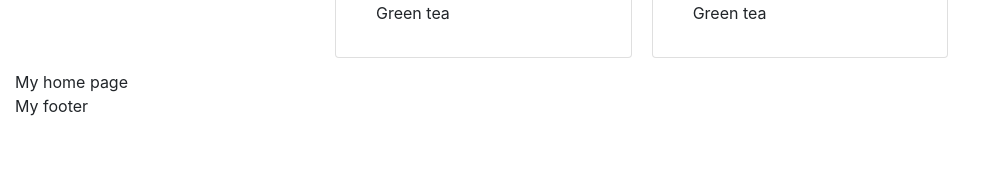
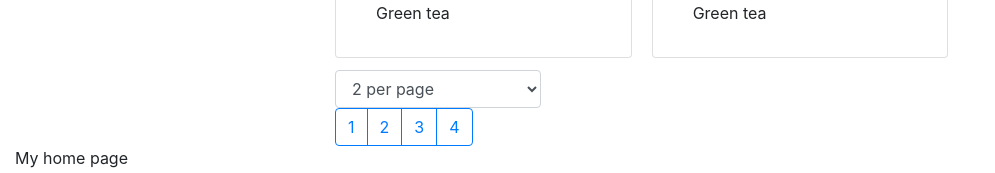
Before and after one commit to shachsan/all-about-tea, an Angular app: page / in a window 1280 px wide. Shown: the part 1694-1867 px from the top of the page, without its empty margins (0-995 px from the left). Before the commit the page ends 1812 px from the top, so only its background shows below. Built offline with nearby package versions, Linux system fonts and the light colour scheme.

Commit message:
work in pagination

```diff
--- a/src/app/shop/shop.component.html
+++ b/src/app/shop/shop.component.html
@@ -17,4 +17,18 @@
       </div>
     </div>
   </div>
+
+  <div class="form-inline">
+    <select name="itemsperpage" class="form-control" [value]="itemsPerPage" (change)="changePerPageView($event.target.value)">
+      <option value=null>Show items per page</option>
+      <option value='1'>1 per page</option>
+      <option value='2'>2 per page</option>
+      <option value='3'>3 per page</option>
+    </select>
+  </div>
+
+  <div class="btn-group">
+    <button class="btn btn-outline-primary" *ngFor="let page of pageNumbers">{{page}}</button>
+  </div>
+
 </div>
--- a/src/app/shop/shop.component.ts
+++ b/src/app/shop/shop.component.ts
@@ -10,10 +10,24 @@ import { ProductRepository } from '../models/product.repository';
 export class ShopComponent implements OnInit {
   // allTeas: Product[]=[]
   selectedCat=[];
+  itemsPerPage:Number=2;
+  // pageNumbers:Number=null;
   constructor(private repository:ProductRepository) { }
+
+  changePerPageView(number:Number){
+    this.itemsPerPage=number;
+  }
+
 
   get teas():Product[]{
     return this.repository.getProducts();
+  }
+
+
+  get pageNumbers():Number{
+    let itemscount=this.repository.getProducts().length;
+    // console.log(itemscount);
+    return Array(Math.ceil(itemscount/this.itemsPerPage)).fill().map((x, i)=>i+1);
   }
 
   get categories():string[]{
```
